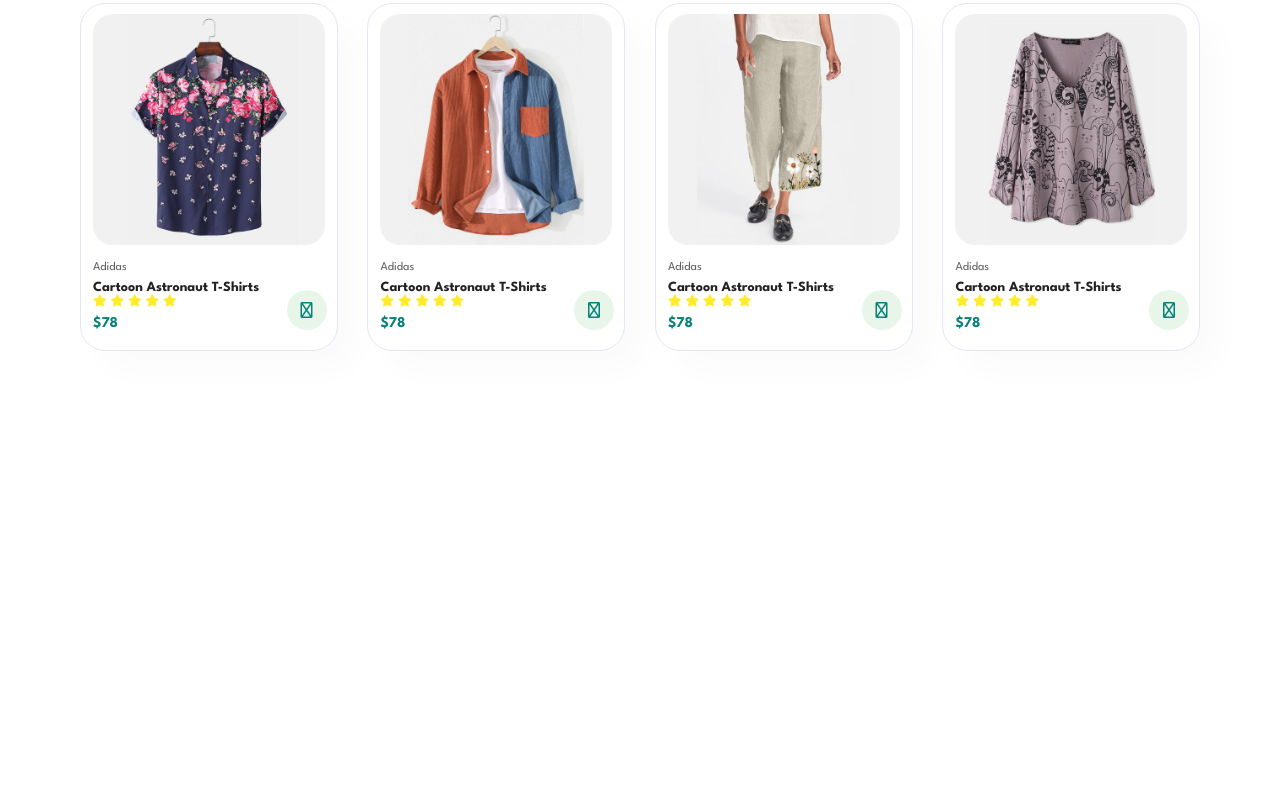
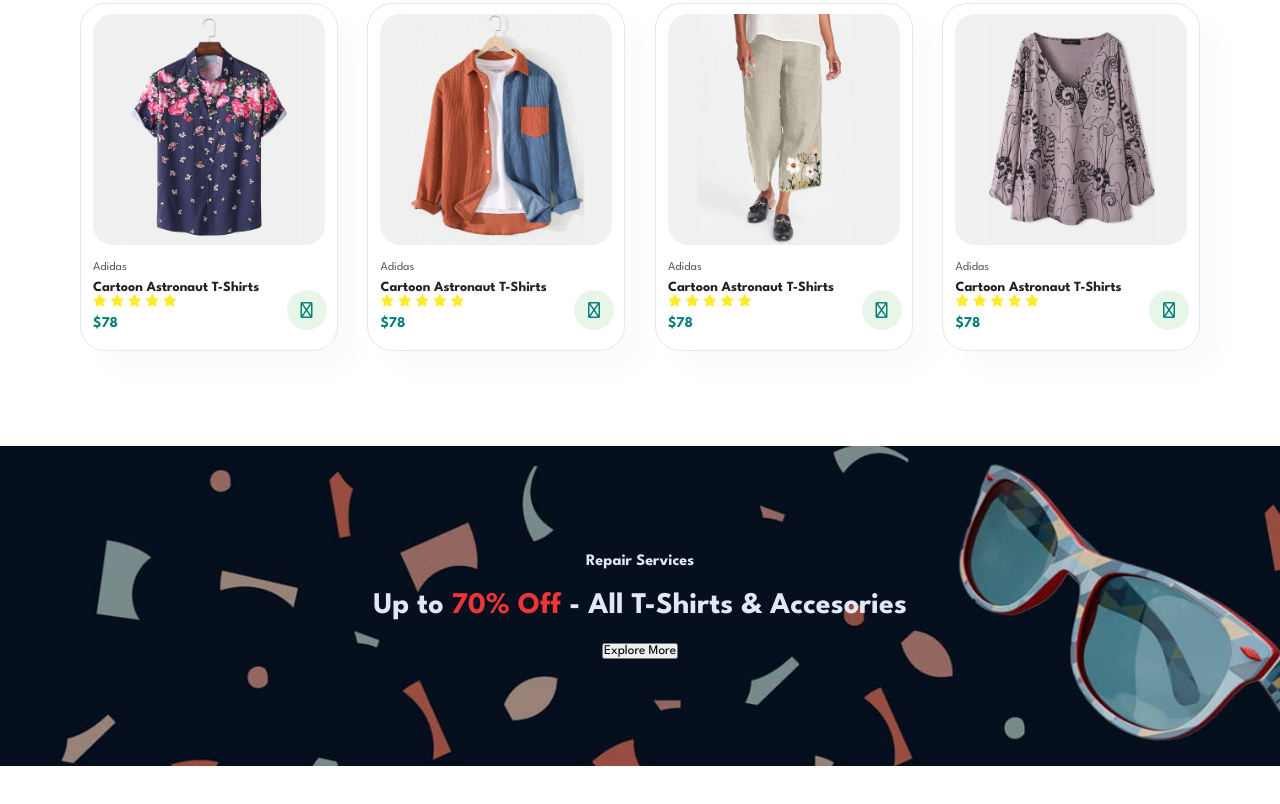
Before and after one commit to XimenaBarrero/caraecommerce2023-ximena, a plain HTML site: page index.html in a window 1280 px wide. Shown: the part 1664-2468 px from the top of the page. Before the commit the page ends 2070 px from the top, so only its background shows below. Drawn offline with Linux system fonts and the light colour scheme.

Commit message:
adding blue banner

```diff
--- a/assets/css/styles.css
+++ b/assets/css/styles.css
@@ -20,6 +20,7 @@
     --light-salmon:rgb(255, 242, 229);
     --yellow:rgb(254, 236, 44);
     --light-lightgrey: rgb(232, 246, 234);
+    --red:rgb(239, 54, 54);
   }
 
 h1{
@@ -276,6 +277,35 @@ body{
 }
 
 
+#banner{
+    display: flex;
+    flex-direction: column;
+    justify-content: center;
+    align-items: center;
+    text-align: center;
+    background-image: url("../images/banner/b2.jpg");
+    width: 100%;
+    height: 40vh;
+    background-size: cover;
+    background-position: center;
+}
+
+#banner h4{
+    color: var(--light-color);
+    font-size:16px;
+}
+
+#banner h2{
+    color: var(--light-color);
+    font-size: 30px;
+    padding: 10px 0;
+}
+
+#banner h2 span{
+    color:var(--red)
+}
+
+
 /*SHOP PAGE*/
 /*SINGLE PRODUCTS*/
 /*BLOG PAGE*/
--- a/index.html
+++ b/index.html
@@ -198,6 +198,12 @@
        </div>
     </section>
 
+    <section id="banner" class="section-m1">
+        <h4>Repair Services</h4>
+        <h2>Up to <span>70% Off</span> - All T-Shirts & Accesories </h2>
+        <button>Explore More</button>
+    </section>
+
 
     <script src="./assets/js/main.js"></script>
 </body>
```
